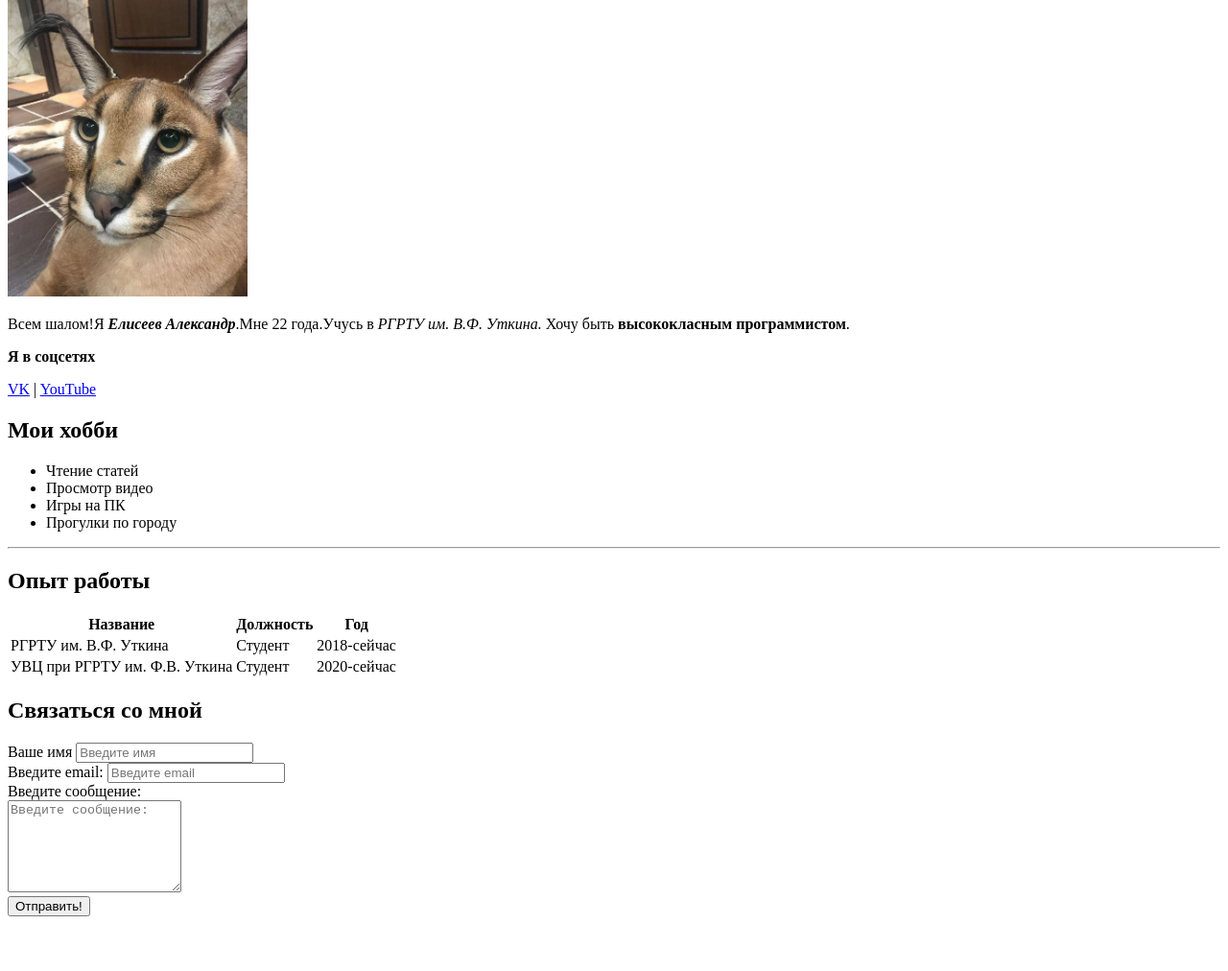
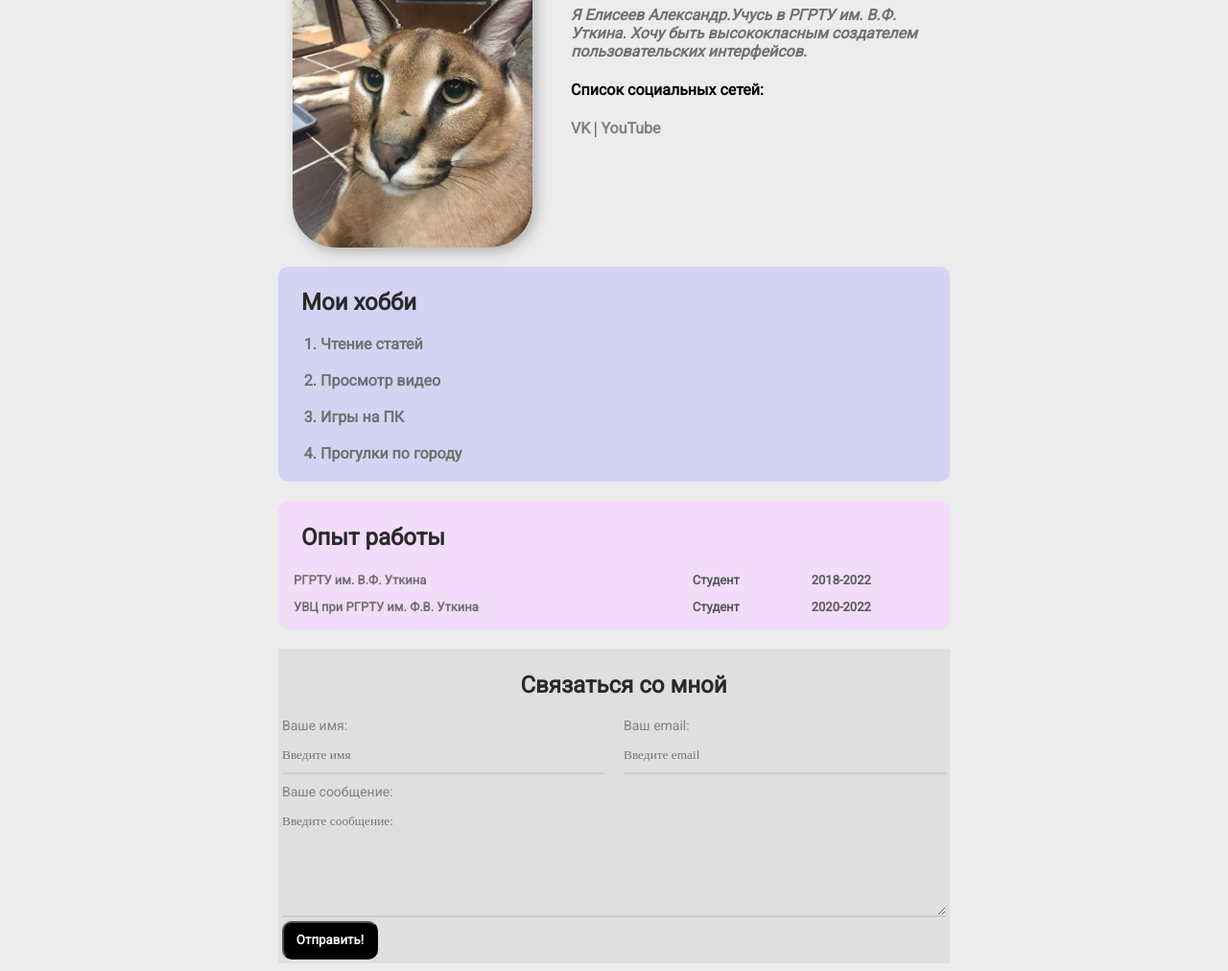
Before and after one commit to Eliseeev/1.Resume, a plain HTML site: page index.html in a window 1280 px wide. Shown: the part 83-1095 px from the top of the page at 96% size. Before the commit the page ends 1046 px from the top, so only its background shows below. Drawn offline with Linux system fonts and the light colour scheme.

Commit message:
add styles

```diff
--- /dev/null
+++ b/index.css
@@ -0,0 +1,201 @@
+@import url('https://fonts.googleapis.com/css2?family=Exo+2:wght@500&family=Libre+Baskerville:wght@700&family=Merriweather:wght@700&family=Raleway:wght@500;900&family=Roboto:wght@300;400&display=swap');
+
+body{
+   background-color:rgb(236, 236, 236);
+}
+
+h1{
+   font-family:'Roboto', sans-serif;
+   font-size: normal;
+   color:rgb(42, 42, 42);
+}
+
+h2{
+   font-family:'Roboto', sans-serif;
+   font-size: normal;
+   color:rgb(42, 42, 42);
+   margin-left: 20px;
+}
+
+.text{
+   margin-bottom: 20px;
+   display: flex;
+}
+
+.text-info{
+   margin-left: 40px;
+}
+
+.text_info1{
+   border: 4px solid  rgb(212, 211, 242);
+   background-color:rgb(212, 211, 242);
+   border-radius: 10px;
+   color:rgb(112, 112, 112);
+   margin-top: 20px;
+}
+
+.text_info2{
+   border: 4px solid rgb(242, 220, 249);
+   background-color:rgb(242, 220, 249);
+   border-radius: 10px;
+   color:rgb(112, 112, 112);
+   margin-top: 20px;
+}
+
+.text_info3{
+   border: 4px solid rgb(224, 223, 223);
+   background-color:rgb(224, 223, 223);
+   margin-top: 20px;
+}
+
+table {
+   font-family:'Roboto', sans-serif;
+   font-weight: 600;
+}
+
+ol{
+   font-family:'Roboto', sans-serif;
+   font-weight: 600;
+   font-size:normal;
+}
+
+.normal{
+   font-family:'Roboto', sans-serif;
+   font-size:normal;
+   color:rgb(112, 112, 112);
+}
+
+.mn{
+   font-family:'Roboto', sans-serif;
+   font-size:normal;
+}
+
+.social{
+   font-family:'Roboto', sans-serif;
+   font-size:normal;
+   font-weight: 800;
+}
+
+button{
+   font-family:'Roboto', sans-serif;
+   font-size:normal;
+   font-weight: 800;
+}
+
+.container{
+   margin:auto;
+   width:700px;
+}
+
+a{
+   color:gray;
+   text-decoration: none;
+   transition: all .2s;
+}
+
+a:hover{
+   color: rgb(243, 6, 6);
+   font-size:1.5em;
+}
+
+.btn{
+   background-color: rgb(204, 203, 203);
+   height: 40px;
+   width: 100px;
+   color:#f9f9f9;
+   background-color: #000;
+   border-radius: 10px;
+}
+
+.btn:hover{
+   opacity: 0.7;
+}
+
+.link{
+   margin-left:10px;
+   margin-top: 10px;
+   margin-bottom:10px;
+}
+
+.table{
+   width: 100%;
+   font-size:13px;
+}
+
+.table td{
+   padding-bottom: 10px;
+   padding-left: 10px
+}
+
+.table td:nth-child(2), .table td:nth-child(3){
+   color:rgb(87, 87, 87);
+}
+
+@media(max-width:650px){
+   .text{
+     display: block;
+     text-align: center;
+   }
+  }
+
+.img{
+   box-shadow: 4px 4px 14px rgba(0, 0, 0, 0.25);
+   margin-left: 15px;
+   margin-top: 20px;
+   border-bottom-right-radius: 45px;
+   border-top-left-radius: 45px;
+   border-top-right-radius: 45px;
+   border-bottom-left-radius: 45px;
+}
+
+.lnk{
+   text-align: center;
+}
+
+.form h2{
+   text-align: center;
+}
+
+.formCommom label{
+  display: block;
+  font-size: 14px;
+  font-family:'Roboto', sans-serif;
+  color: gray;
+}
+
+.formCommom input, .formCommom textarea{
+   width: 100%;
+   box-sizing: border-box;
+   border:none;
+   background: transparent;
+   border-bottom: 2px solid #ccc;
+   color: #000;
+   padding: 15px 0 10px;
+   outline: none;
+   font-family: inherit;
+}
+
+.wrapper{
+   margin-bottom: 10px;
+   display: flex;
+}
+.wrapper .formCommom{
+ margin-right: 20px;
+ width: 50%;
+}
+
+.wrapper .formCommom:last-child{
+   margin-right:0;
+}
+
+@media (max-width:650px){
+   .wrapper {
+      display: block;
+   }
+
+   .wrapper .formCommom {
+    width:100%;
+    margin-right:0;
+    margin-bottom: 10px;
+   }
+}
--- a/index.html
+++ b/index.html
@@ -8,56 +8,74 @@
     <meta name="description" content="Мой сайт, где впервые пробую силы в вёрстке и не только">
     <title>AlexEl</title>
 </head>
+
 <body>
+    <div class="container">
+    <link rel="stylesheet" href="index.css">
+    <div class="text">
+    <img src="5C2qi9tGHc4.jpg" width="250"; alt="Alex Eliseev" class="img">
+    <div class="text-info">
     <h1>Александр Елисеев</h1>
-    <img src="5C2qi9tGHc4.jpg" width="250" alt="Alex Eliseev">
-    <p>Всем шалом!Я <strong><em>Елисеев Александр</em></strong>.Мне 22 года.Учусь в <em> РГРТУ им. В.Ф. Уткина.</em>
-        Хочу быть <strong>высококласным программистом</strong>.</p>
-
-    <p><strong>Я в соцсетях</strong></p>
-    <a href="https://vk.com/feed" target="_blank">VK</a>
-    |
-    <a href="https://www.youtube.com/" target="_blank">YouTube</a>
+        <p class= "normal"><strong><em>
+            Я Елисеев Александр.Учусь в РГРТУ им. В.Ф. Уткина.
+            Хочу быть высококласным создателем пользовательских интерфейсов.</em></strong></p>
+        <h4 class="mn"><strong>Список социальных сетей:</strong></h4>
+        <a class="social" href="https://vk.com/feed" target="_blank">VK</a>
+         |
+        <a class="social" href="https://www.youtube.com/" target="_blank">YouTube</a>
+    </div>
+</div>
+    <div class="text_info1">
     <h2>Мои хобби</h2>
-    <ul>
+    <ol>
         <li>Чтение статей</li>
+        <br>
         <li>Просмотр видео</li>
+        <br>
         <li>Игры на ПК</li>
+        <br>
         <li>Прогулки по городу</li>
-    </ul>
-    <hr>
+    </ol>
+    </div>
+    <div class="text_info2">
     <h2>Опыт работы</h2>
-    <table>
-    <thead>
-        <tr>
-        <th>Название</th>
-        <th>Должность</th>
-        <th>Год</th>
-        </tr>
-    </thead>
+    <div class="card">
+    <table class="table">
     <tbody>
         <td>РГРТУ им. В.Ф. Уткина</td>
         <td>Студент</td>
-        <td>2018-сейчас</td>
+        <td>2018-2022</td>
     </tbody>
     <tbody>
         <td>УВЦ при РГРТУ им. Ф.В. Уткина	</td>
         <td>Студент</td>
-        <td>2020-сейчас</td>
+        <td>2020-2022</td>
     </tbody>
     </table>
-    <h2>Связаться со мной</h2>
-    <label for="text">Ваше имя</label>
-    <input type="text" id="text" placeholder="Введите имя">
-    <br>
-    <label for="email">Введите email:</label>
-    <input type="email" id="email" placeholder="Введите email">
-    <br>
-    <label for="message">Введите сообщение:</label>
-    <br>
-    <textarea type="text" cols="20" rows="6" placeholder="Введите сообщение:"></textarea>
-    <br>
-    <button type="submit">Отправить!</button>
+    </div>
+</div>
+     <form action="/" class="form">
+     <div class="text_info3">
+     <h2 class="lnk">Связаться со мной</h2>
 
+     <div class="wrapper">
+
+     <div class="formCommom">
+         <label for="text">Ваше имя:</label>
+         <input type="text" id="text" placeholder="Введите имя">
+     </div>
+     <div class="formCommom">
+         <label for="email">Ваш email:</label>
+         <input type="email" id="email" placeholder="Введите email">
+     </div>
+    </div>
+     <div class="formCommom">
+     <label for="message">Ваше сообщение:</label>
+     <textarea type="text" cols="20" rows="6" placeholder="Введите сообщение:"></textarea>
+     <button type="submit" class="btn">Отправить!</button>
+     </div>
+     </div>
+    </form>
+    </div>
 </body>
 </html>
```
